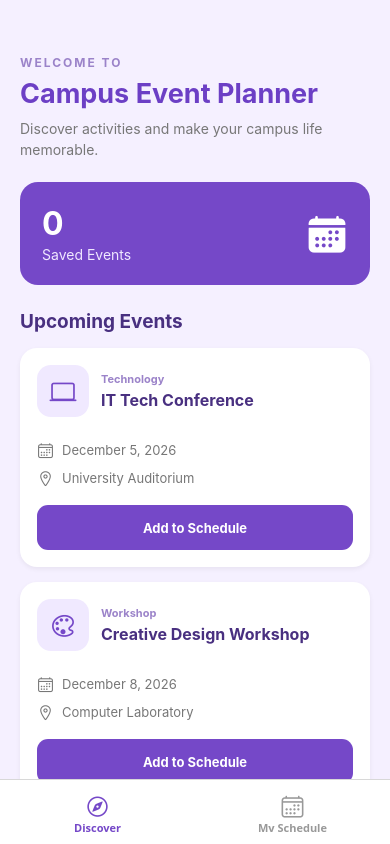
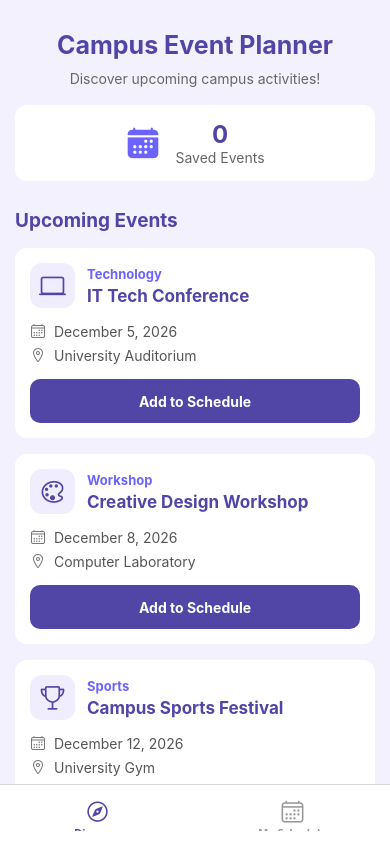
Before and after one commit to Jasmineolasiman/ACTIVITY_6, a React Native app in the folder Activity6/: screen / in a window 390 px wide. Built offline with nearby package versions, Linux system fonts and the light colour scheme.

Commit message:
Fix responsive navigation and finalize the  design

```diff
--- a/Activity6/App.js
+++ b/Activity6/App.js
@@ -1,3 +1,4 @@
+
 import React, {
   createContext,
   useContext,
@@ -14,14 +15,19 @@ import {
   ActivityIndicator,
 } from 'react-native';
 
+import {
+  SafeAreaProvider,
+  SafeAreaView,
+  useSafeAreaInsets,
+} from 'react-native-safe-area-context';
+
 import { NavigationContainer } from '@react-navigation/native';
 import { createBottomTabNavigator } from '@react-navigation/bottom-tabs';
 import { Ionicons } from '@expo/vector-icons';
 
-// Create bottom tab navigator
 const Tab = createBottomTabNavigator();
 
-// Create shared event context
+// Shared event context
 const EventContext = createContext();
 
 // Sample campus events
@@ -31,32 +37,32 @@ const campusEvents = [
     title: 'IT Tech Conference',
     date: 'December 5, 2026',
     location: 'University Auditorium',
+    category: 'Technology',
     icon: 'laptop-outline',
-    category: 'Technology',
   },
   {
     id: '2',
     title: 'Creative Design Workshop',
     date: 'December 8, 2026',
     location: 'Computer Laboratory',
+    category: 'Workshop',
     icon: 'color-palette-outline',
-    category: 'Workshop',
   },
   {
     id: '3',
     title: 'Campus Sports Festival',
     date: 'December 12, 2026',
     location: 'University Gym',
+    category: 'Sports',
     icon: 'trophy-outline',
-    category: 'Sports',
   },
   {
     id: '4',
     title: 'Student Music Night',
     date: 'December 15, 2026',
     location: 'Open Grounds',
+    category: 'Entertainment',
     icon: 'musical-notes-outline',
-    category: 'Entertainment',
   },
 ];
 
@@ -75,7 +81,7 @@ function EventProvider({ children }) {
 
     setSavingEventId(event.id);
 
-    // Simulate saving an event
+    // Simulate saving for one second
     setTimeout(() => {
       setSavedEvents((previous) => {
         if (previous.some((item) => item.id === event.id)) {
@@ -109,7 +115,7 @@ function EventProvider({ children }) {
   );
 }
 
-// Display individual event information
+// Reusable event card
 function EventCard({ event, showRemove = false }) {
   const {
     savedEvents,
@@ -131,23 +137,27 @@ function EventCard({ event, showRemove = false }) {
           <Ionicons
             name={event.icon}
             size={27}
-            color="#7548C8"
+            color="#5145A5"
           />
         </View>
 
         <View style={styles.eventInfo}>
-          <Text style={styles.category}>{event.category}</Text>
-          <Text style={styles.cardTitle}>{event.title}</Text>
+          <Text style={styles.category}>
+            {event.category}
+          </Text>
+          <Text style={styles.cardTitle}>
+            {event.title}
+          </Text>
         </View>
       </View>
 
       <View style={styles.detailRow}>
-        <Ionicons name="calendar-outline" size={17} color="#777" />
+        <Ionicons name="calendar-outline" size={16} color="#777777" />
         <Text style={styles.description}>{event.date}</Text>
       </View>
 
       <View style={styles.detailRow}>
-        <Ionicons name="location-outline" size={17} color="#777" />
+        <Ionicons name="location-outline" size={16} color="#777777" />
         <Text style={styles.description}>{event.location}</Text>
       </View>
 
@@ -183,83 +193,87 @@ function EventCard({ event, showRemove = false }) {
   );
 }
 
-// Discover events tab
+// Discover events screen
 function DiscoverScreen() {
   const { savedEvents } = useContext(EventContext);
 
   return (
+    <SafeAreaView style={styles.container} edges={['top']}>
       <ScrollView
-      style={styles.container}
         contentContainerStyle={styles.content}
         showsVerticalScrollIndicator={false}
       >
-      <View style={styles.header}>
-        <Text style={styles.greeting}>WELCOME TO</Text>
-        <Text style={styles.title}>Campus Event Planner</Text>
+        <Text style={styles.title}>
+          Campus Event Planner
+        </Text>
+
         <Text style={styles.subtitle}>
-          Discover activities and make your campus life memorable.
+          Discover upcoming campus activities!
         </Text>
-      </View>
 
         <View style={styles.summaryCard}>
-        <View>
+          <Ionicons
+            name="calendar"
+            size={35}
+            color="#6C63FF"
+          />
+
+          <View style={styles.summaryInfo}>
             <Text style={styles.summaryNumber}>
               {savedEvents.length}
             </Text>
-          <Text style={styles.summaryLabel}>Saved Events</Text>
+            <Text style={styles.summaryLabel}>
+              Saved Events
+            </Text>
+          </View>
         </View>
 
-        <Ionicons
-          name="calendar"
-          size={42}
-          color="#FFFFFF"
-        />
-      </View>
-
-      <Text style={styles.sectionTitle}>Upcoming Events</Text>
+        <Text style={styles.sectionTitle}>
+          Upcoming Events
+        </Text>
 
         {campusEvents.map((event) => (
           <EventCard key={event.id} event={event} />
         ))}
       </ScrollView>
+    </SafeAreaView>
   );
 }
 
-// My schedule tab
+// My Schedule screen
 function ScheduleScreen() {
   const { savedEvents } = useContext(EventContext);
 
   return (
+    <SafeAreaView style={styles.container} edges={['top']}>
       <ScrollView
-      style={styles.container}
         contentContainerStyle={styles.content}
         showsVerticalScrollIndicator={false}
       >
         <Text style={styles.title}>My Schedule</Text>
+
         <Text style={styles.subtitle}>
-        Keep track of your saved campus activities.
+          Manage your saved campus events.
         </Text>
 
-      <View style={styles.scheduleHeader}>
-        <Text style={styles.sectionTitle}>My Saved Events</Text>
-        <Text style={styles.countText}>
-          {savedEvents.length} Events
+        <Text style={styles.sectionTitle}>
+          Saved Activities ({savedEvents.length})
         </Text>
-      </View>
 
         {savedEvents.length === 0 ? (
           <View style={styles.emptyCard}>
             <Ionicons
               name="calendar-outline"
-            size={60}
-            color="#A995D1"
+              size={55}
+              color="#6C63FF"
             />
 
-          <Text style={styles.emptyTitle}>No Events Yet</Text>
+            <Text style={styles.emptyTitle}>
+              No Events Yet
+            </Text>
 
             <Text style={styles.emptyDescription}>
-            You have not added any events to your schedule.
-            Visit the Discover tab to explore upcoming activities.
+              Add an event from the Discover tab to see it here.
             </Text>
           </View>
         ) : (
@@ -272,20 +286,33 @@ function ScheduleScreen() {
           ))
         )}
       </ScrollView>
+    </SafeAreaView>
   );
 }
 
-// Set up bottom tab navigation
+// Bottom tab navigation
 function AppNavigator() {
+  const insets = useSafeAreaInsets();
+
   return (
     <NavigationContainer>
       <Tab.Navigator
         screenOptions={({ route }) => ({
           headerShown: false,
-          tabBarActiveTintColor: '#7548C8',
+          tabBarActiveTintColor: '#5145A5',
           tabBarInactiveTintColor: '#999999',
-          tabBarStyle: styles.tabBar,
+
+          // Adjust navigation for the phone screen
+          tabBarStyle: [
+            styles.tabBar,
+            {
+              height: 60 + insets.bottom,
+              paddingBottom: Math.max(insets.bottom, 8),
+            },
+          ],
+
           tabBarLabelStyle: styles.tabLabel,
+
           tabBarIcon: ({ color, size }) => {
             const iconName =
               route.name === 'Discover'
@@ -319,97 +346,88 @@ function AppNavigator() {
 // Main application
 export default function App() {
   return (
+    <SafeAreaProvider>
       <EventProvider>
         <StatusBar
           barStyle="dark-content"
-        backgroundColor="#F5F0FF"
+          backgroundColor="#F4F1FF"
         />
-
         <AppNavigator />
       </EventProvider>
+    </SafeAreaProvider>
   );
 }
 
+// Activity 5 inspired design
 const styles = StyleSheet.create({
   container: {
     flex: 1,
-    backgroundColor: '#F5F0FF',
+    backgroundColor: '#F4F1FF',
   },
   content: {
-    paddingHorizontal: 20,
-    paddingTop: 55,
-    paddingBottom: 35,
-  },
-  header: {
-    marginBottom: 22,
-  },
-  greeting: {
-    fontSize: 12,
-    fontWeight: 'bold',
-    color: '#9B83C9',
-    letterSpacing: 2,
-    marginBottom: 7,
+    padding: 15,
+    paddingBottom: 60,
   },
   title: {
-    fontSize: 27,
+    fontSize: 25,
     fontWeight: 'bold',
-    color: '#6C3FC5',
+    color: '#5145A5',
+    textAlign: 'center',
+    marginTop: 15,
   },
   subtitle: {
     fontSize: 14,
-    color: '#777777',
-    marginTop: 8,
-    lineHeight: 21,
+    color: '#666666',
+    textAlign: 'center',
+    marginVertical: 10,
   },
   summaryCard: {
-    backgroundColor: '#7548C8',
-    padding: 22,
-    borderRadius: 18,
+    backgroundColor: '#FFFFFF',
+    padding: 15,
+    borderRadius: 12,
+    marginVertical: 8,
+    elevation: 3,
     flexDirection: 'row',
-    justifyContent: 'space-between',
     alignItems: 'center',
-    marginBottom: 25,
+    justifyContent: 'center',
+    gap: 15,
+  },
+  summaryInfo: {
+    alignItems: 'center',
   },
   summaryNumber: {
-    fontSize: 32,
+    fontSize: 24,
     fontWeight: 'bold',
-    color: '#FFFFFF',
+    color: '#5145A5',
   },
   summaryLabel: {
     fontSize: 14,
-    color: '#F0E8FF',
-    marginTop: 3,
+    color: '#666666',
   },
   sectionTitle: {
     fontSize: 19,
     fontWeight: 'bold',
-    color: '#493080',
-    marginBottom: 15,
+    color: '#5145A5',
+    marginTop: 20,
+    marginBottom: 8,
   },
   card: {
     backgroundColor: '#FFFFFF',
-    padding: 17,
-    borderRadius: 17,
-    marginBottom: 15,
+    padding: 15,
+    borderRadius: 12,
+    marginVertical: 8,
     elevation: 3,
-    shadowColor: '#000000',
-    shadowOpacity: 0.06,
-    shadowRadius: 5,
-    shadowOffset: {
-      width: 0,
-      height: 2,
-    },
   },
   eventHeader: {
     flexDirection: 'row',
     alignItems: 'center',
-    marginBottom: 15,
+    marginBottom: 8,
   },
   eventIcon: {
-    width: 52,
-    height: 52,
-    borderRadius: 14,
-    backgroundColor: '#F0E9FF',
+    width: 45,
+    height: 45,
+    borderRadius: 12,
+    backgroundColor: '#F0EDFF',
     justifyContent: 'center',
     alignItems: 'center',
     marginRight: 12,
@@ -418,92 +436,79 @@ const styles = StyleSheet.create({
     flex: 1,
   },
   category: {
-    fontSize: 11,
-    color: '#9B83C9',
+    fontSize: 13,
+    color: '#6C63FF',
     fontWeight: 'bold',
     marginBottom: 4,
   },
   cardTitle: {
-    fontSize: 16,
+    fontSize: 17,
     fontWeight: 'bold',
-    color: '#493080',
+    color: '#5145A5',
   },
   detailRow: {
     flexDirection: 'row',
     alignItems: 'center',
-    marginTop: 8,
+    marginTop: 7,
     gap: 8,
   },
   description: {
-    fontSize: 13,
-    color: '#777777',
-    lineHeight: 20,
+    fontSize: 14,
+    color: '#555555',
   },
   button: {
-    backgroundColor: '#7548C8',
-    padding: 13,
-    borderRadius: 11,
+    backgroundColor: '#5145A5',
+    padding: 12,
+    borderRadius: 10,
     alignItems: 'center',
     justifyContent: 'center',
-    marginTop: 17,
-    minHeight: 45,
+    marginTop: 15,
+    minHeight: 44,
   },
   savedButton: {
-    backgroundColor: '#9B8BB8',
+    backgroundColor: '#8E87C7',
   },
   removeButton: {
-    backgroundColor: '#DF6177',
-    padding: 13,
-    borderRadius: 11,
+    backgroundColor: '#E06B7B',
+    padding: 12,
+    borderRadius: 10,
     alignItems: 'center',
     justifyContent: 'center',
     flexDirection: 'row',
     gap: 7,
-    marginTop: 17,
+    marginTop: 15,
+    minHeight: 44,
   },
   buttonText: {
     color: '#FFFFFF',
-    fontSize: 13,
+    fontSize: 14,
     fontWeight: 'bold',
-  },
-  scheduleHeader: {
-    flexDirection: 'row',
-    justifyContent: 'space-between',
-    alignItems: 'center',
-    marginTop: 15,
-  },
-  countText: {
-    color: '#7548C8',
-    fontSize: 13,
-    fontWeight: 'bold',
-    marginBottom: 15,
   },
   emptyCard: {
     backgroundColor: '#FFFFFF',
-    padding: 30,
-    borderRadius: 17,
+    padding: 25,
+    borderRadius: 12,
     alignItems: 'center',
-    marginTop: 10,
+    marginVertical: 8,
+    elevation: 3,
   },
   emptyTitle: {
     fontSize: 19,
     fontWeight: 'bold',
-    color: '#6C3FC5',
-    marginTop: 15,
+    color: '#5145A5',
+    marginTop: 12,
   },
   emptyDescription: {
-    fontSize: 13,
-    color: '#777777',
+    fontSize: 14,
+    color: '#666666',
     textAlign: 'center',
+    marginTop: 8,
     lineHeight: 21,
-    marginTop: 9,
   },
   tabBar: {
-    height: 65,
     paddingTop: 7,
-    paddingBottom: 7,
     backgroundColor: '#FFFFFF',
-    borderTopColor: '#EAE2F5',
+    borderTopColor: '#E5E0F2',
   },
   tabLabel: {
     fontSize: 11,
```
Lines whose indentation alone changed are shown as unchanged.
